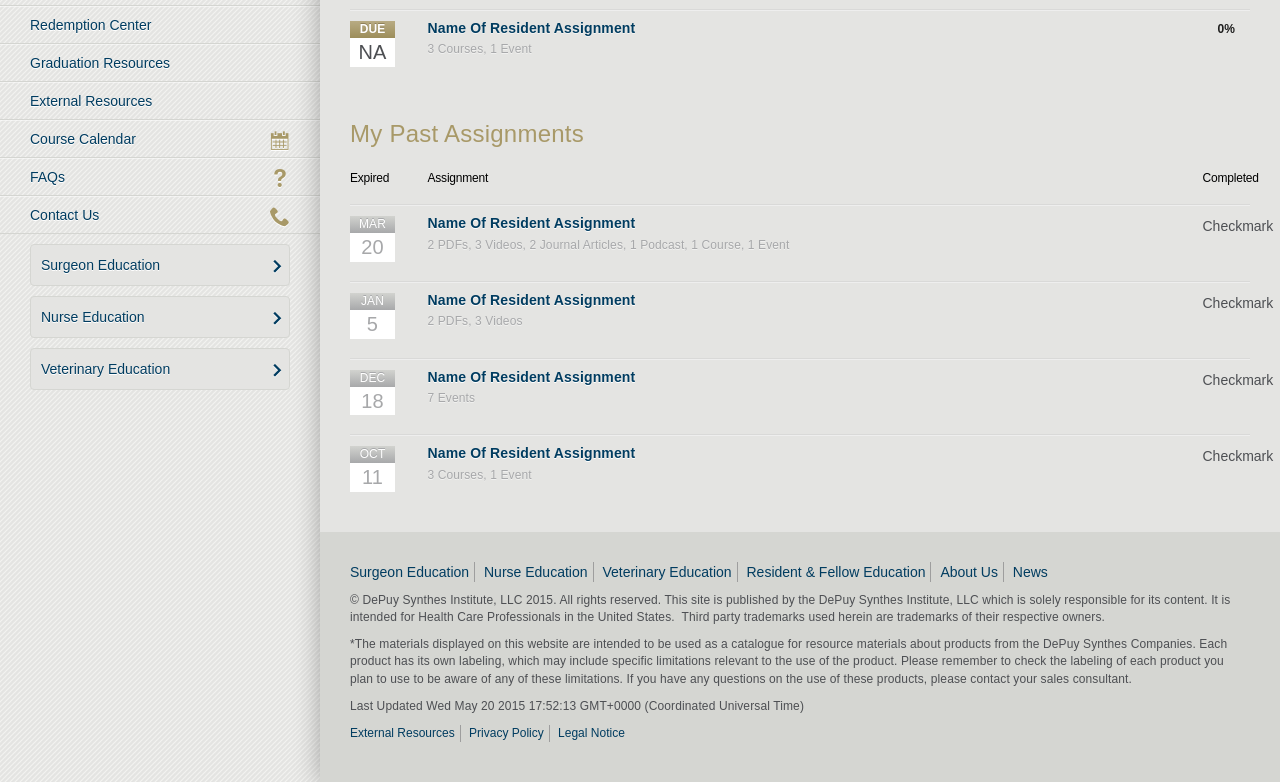
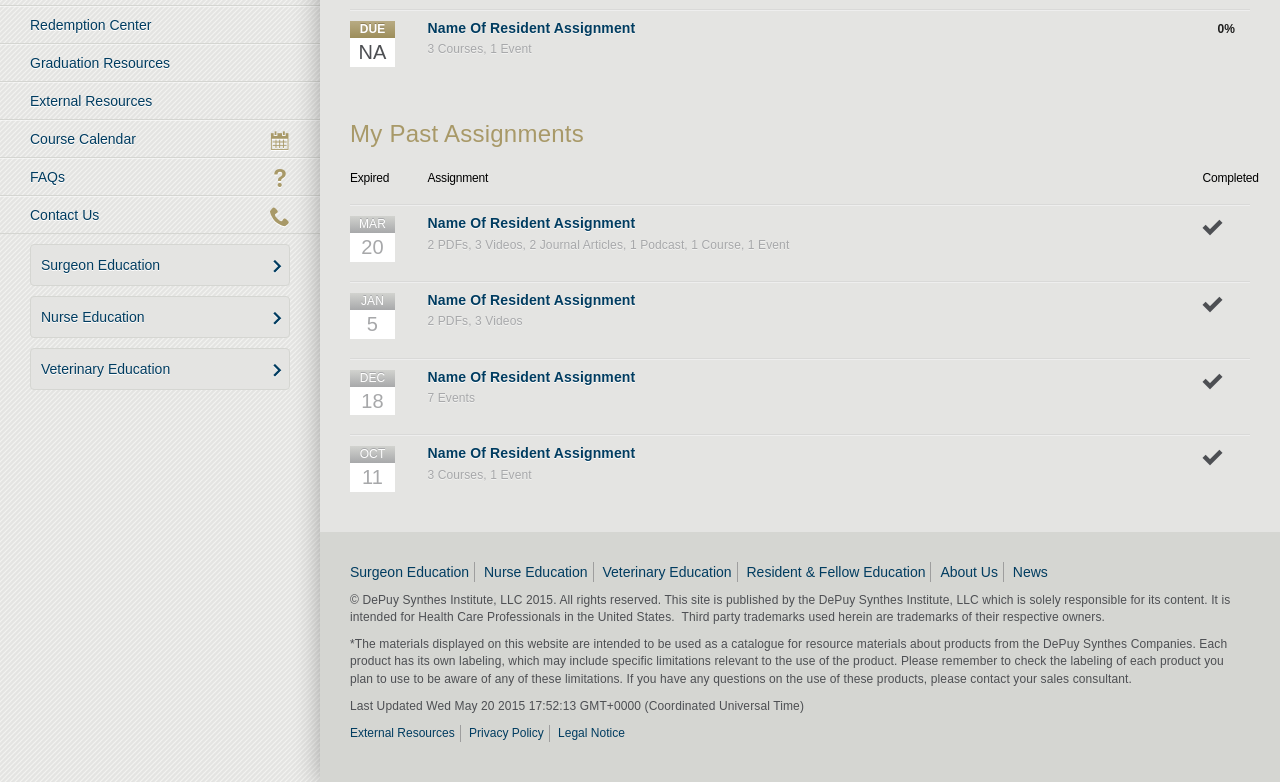
Before and after one commit to 12sm/depuysynthesinstitute, a PHP site: page /views/my-assignments/resident.php in a window 1280 px wide. Shown: the part 378-1160 px from the top of the page. Run offline with PHP 8.4, Linux system fonts and the light colour scheme; some libraries are stand-ins or nearby versions.

Commit message:
pushing QA: checkmarks on resident.php

```diff
--- a/views/my-assignments/resident.php
+++ b/views/my-assignments/resident.php
@@ -224,7 +224,7 @@
                   </div>
                 </div>
                 <div class="col-xs-3 col-sm-2 col-md-1 col-lg-1">
-                  Checkmark
+                  <span class="glyphicon icon-checkmark"></span>
                 </div>
               </div>
               <hr>
@@ -254,7 +254,7 @@
                   </div>
                 </div>
                 <div class="col-xs-3 col-sm-2 col-md-1 col-lg-1">
-                  Checkmark
+                  <span class="glyphicon icon-checkmark"></span>
                 </div>
               </div>
               <hr>
@@ -284,7 +284,7 @@
                   </div>
                 </div>
                 <div class="col-xs-3 col-sm-2 col-md-1 col-lg-1">
-                  Checkmark
+                  <span class="glyphicon icon-checkmark"></span>
                 </div>
               </div>
               <hr>
@@ -314,7 +314,7 @@
                   </div>
                 </div>
                 <div class="col-xs-3 col-sm-2 col-md-1 col-lg-1">
-                  Checkmark
+                  <span class="glyphicon icon-checkmark"></span>
                 </div>
               </div>
             </div>
```
